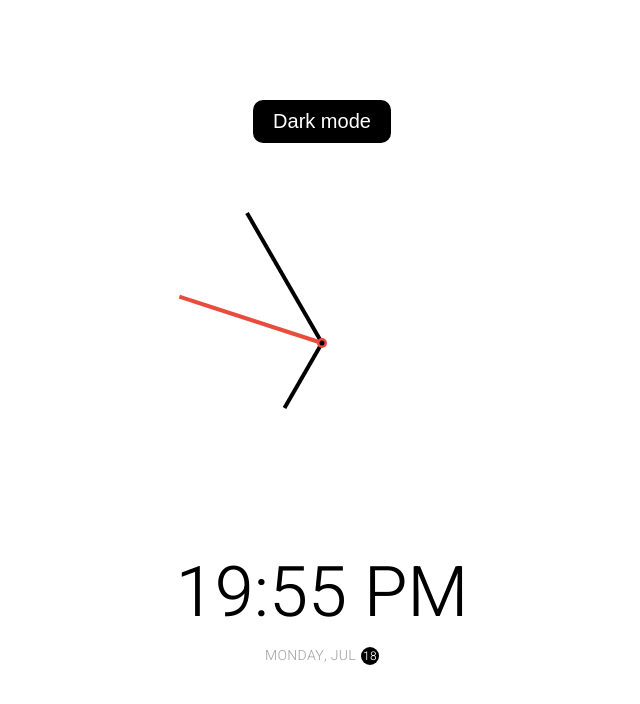
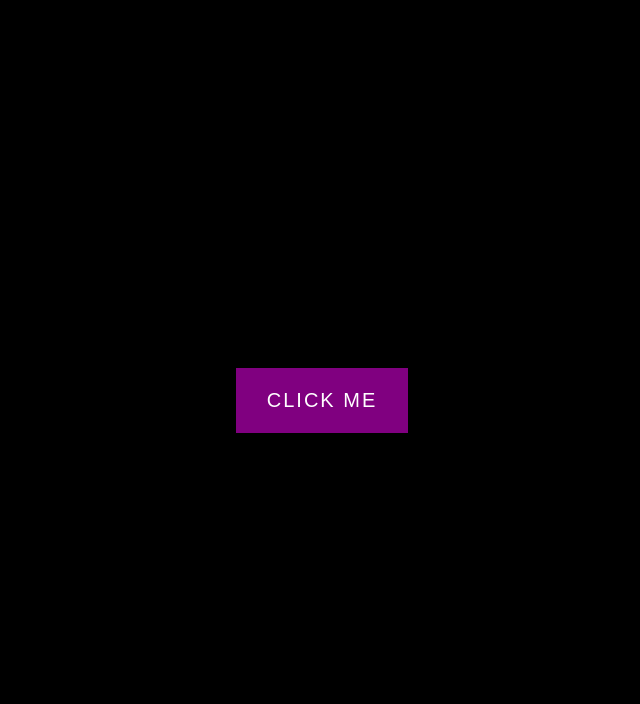
Before and after one commit to qgan7125/50_frontend_project_react, a React (Create React App) app: page / in a window 1280 px wide. Shown: the top 704 px of the page, without its empty margins (318-958 px from the left). Built offline with nearby package versions, Linux system fonts and the light colour scheme; a web font is replaced by a local one.

Commit message:
Finished 20

```diff
--- a/src/App.js
+++ b/src/App.js
@@ -2,7 +2,8 @@ import 'App.css';
 // import IncrementCounter from 'components/15-increment-counter/incrementCounter';
 // import MovieApp from 'components/17-movie-app/movieApp';
 // import BackgroundSlider from 'components/18-background-slider/backgroundSlider';
-import ThemeClock from 'components/19-theme-clock/themeClock';
+// import ThemeClock from 'components/19-theme-clock/themeClock';
+import ButtonRippleEffect from 'components/20-button-ripple-effect/buttonRippleEffect';
 // import ScrollAnimation from 'components/06-scroll-animation/scrollAnimation';
 // import FormWave from 'components/08-form-wave/formWave';
 // import SoundBoard from 'components/09-sound-board/soundBoard';
@@ -38,7 +39,8 @@ function App() {
     // <IncrementCounter />
     // <MovieApp />
     // <BackgroundSlider />
-    <ThemeClock />
+    // <ThemeClock />
+    <ButtonRippleEffect />
   );
 }
 
--- /dev/null
+++ b/src/components/20-button-ripple-effect/buttonRippleEffect.css
@@ -0,0 +1,38 @@
+.buttonRippleEfect__container {
+    width: 100vw;
+    min-height: 100vh;
+    display: flex;
+    justify-content: center;
+    align-items: center;
+    background-color: #000;
+}
+
+.buttonRippleEfect__container button {
+    background-color: purple;
+    color: #fff;
+    border: 1px purple solid;
+    font-size: 20px;
+    text-transform: uppercase;
+    letter-spacing: 2px;
+    padding: 20px 30px;
+    overflow: hidden;
+    margin: 10px 0;
+    position: relative;
+}
+
+
+.buttonRippleEfect__container button .circle {
+    position: absolute;
+    background-color: #fff;
+    width: 100px;
+    height: 100px;
+    border-radius: 50%;
+    animation: scale 0.5s ease-out;
+  }
+
+  @keyframes scale {
+    to {
+      transform: translate(-50%, -50%) scale(3);
+      opacity: 0;
+    }
+  }
--- /dev/null
+++ b/src/components/20-button-ripple-effect/buttonRippleEffect.js
@@ -0,0 +1,41 @@
+import React, { useState } from 'react';
+import './buttonRippleEffect.css';
+
+const ButtonRippleEffect = () => {
+    const [position, setPosition] = useState({
+        x: 0,
+        y: 0
+    })
+
+    const [clicked, setClicked] = useState(false)
+
+    const handleClick = (e) => {
+        const x = e.clientX
+        const y = e.clientY
+
+        const buttonTop = e.target.offsetTop
+        const buttonLeft = e.target.offsetLeft
+
+        const xInside = x - buttonLeft
+        const yInside = y - buttonTop
+        setPosition({x: xInside, y: yInside});
+        setClicked(true)
+        setTimeout(() => {
+            setClicked(false)
+        }, 500);
+    }
+
+    return (
+        <div className='buttonRippleEfect__container'>
+            <button onClick={handleClick}>
+                Click me
+                <span
+                className={clicked ? 'circle' : ''}
+                style={{top: position.y + "px", left: position.x + "px", transform: "translate(-50%, -50%) scale(0)"}}></span>
+            </button>
+        </div>
+    )
+}
+
+
+export default ButtonRippleEffect
```
Also changed, not shown: 1 other file (tests, documents, lock files or other folders).
